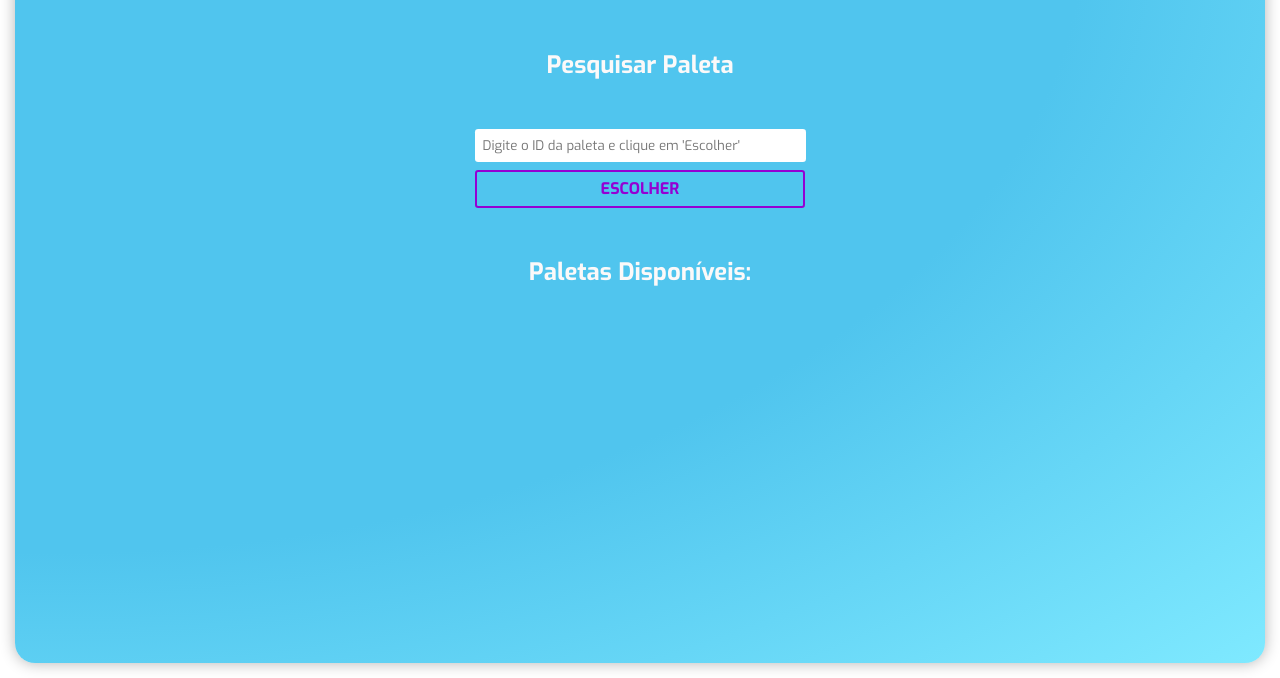
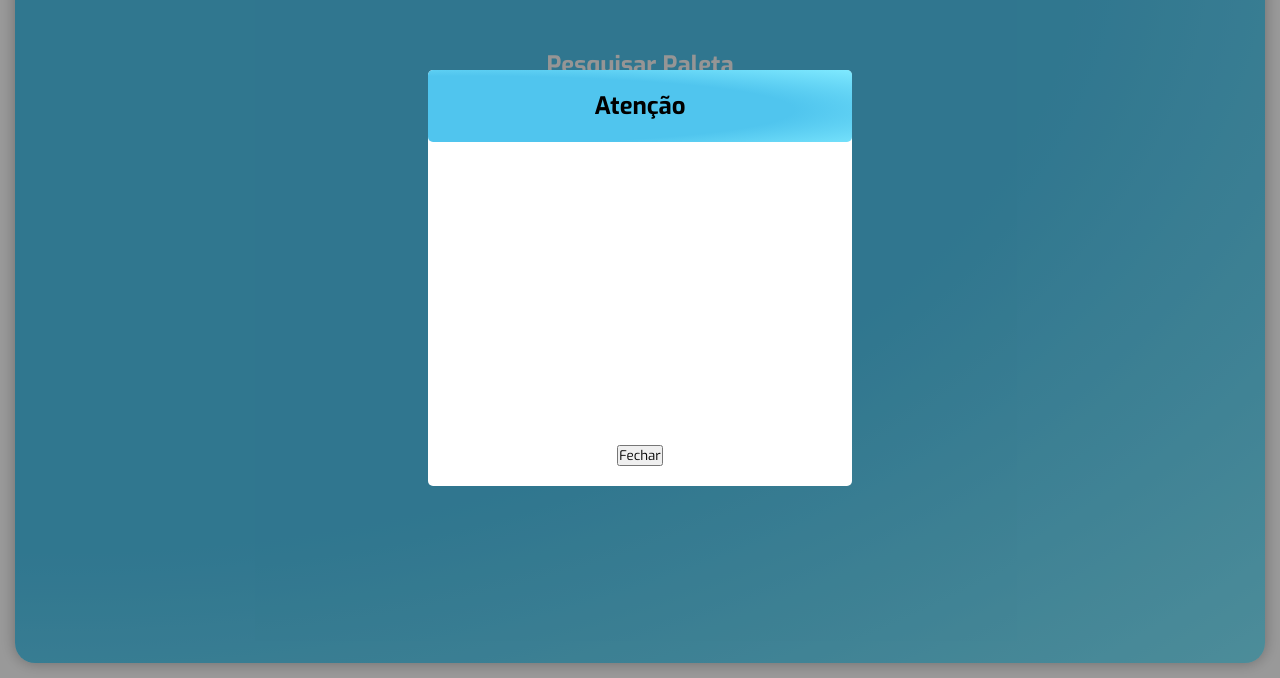
Before and after one commit to denerbatista/front-end_elgeladon_simples, a plain HTML site: page index.html in a window 1280 px wide. Shown: the part 122-800 px from the top of the page. Drawn offline with Linux system fonts and the light colour scheme; no server answers.

Commit message:
index atualizado

```diff
--- a/index.html
+++ b/index.html
@@ -46,6 +46,14 @@
             </div>
         </div>
 
+        <div class="modalError">
+          <div class="contentError">
+            <h2 id="title-header-modalError">Atenção</h2>
+            <p id="mensagemError"></p>
+            <button class="default-button" onclick="modalErrorF()">Fechar</button>
+          </div>
+        </div>
+
         <h2>Paletas Disponíveis:</h2>
         <div class="Home__container">
             <div class="PaletaLista" id="paletaList">
```
